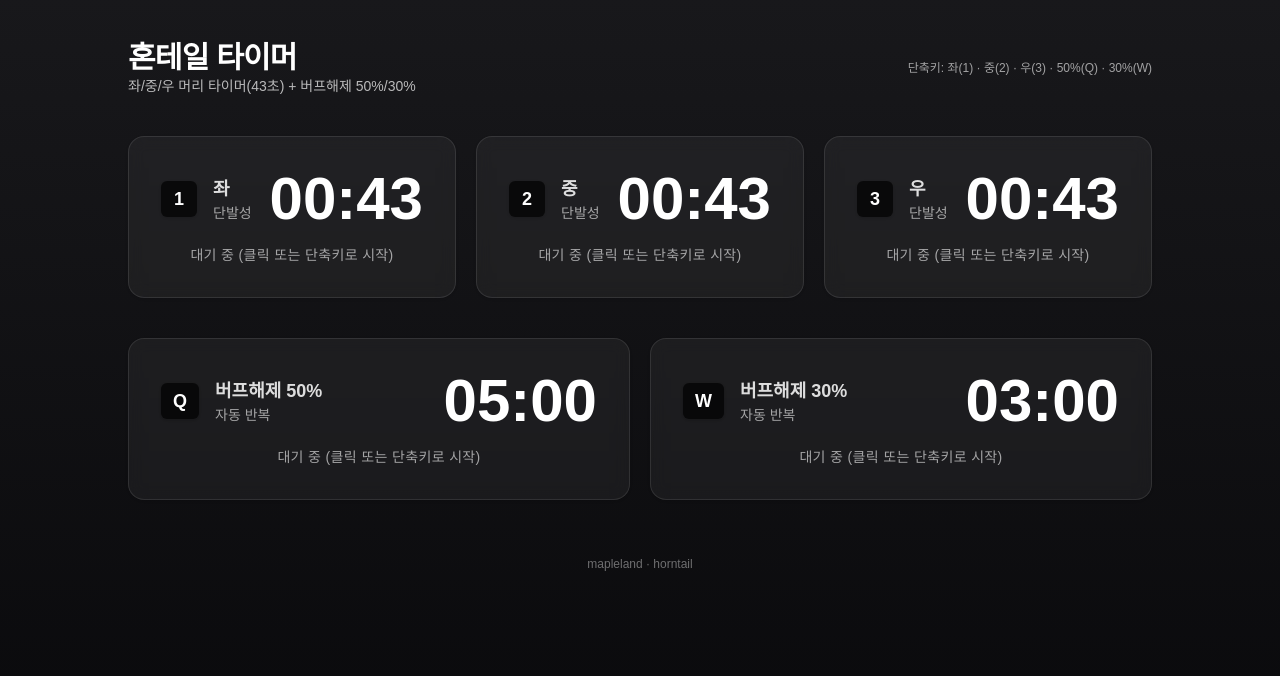
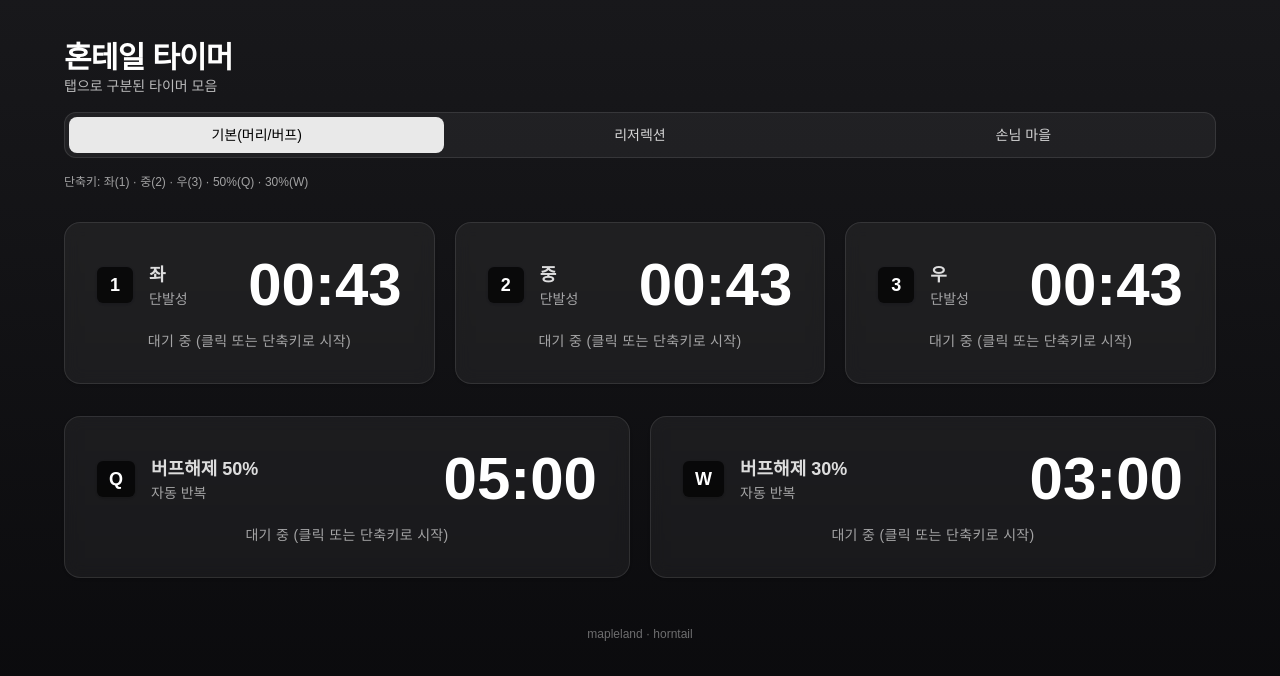
Before and after one commit to myungwoo/horntail-timer, a Next.js app: page / in a window 1280 px wide. Shown: the top 676 px of the page. Built offline with nearby package versions, Linux system fonts and the light colour scheme.

Commit message:
리저렉션 타이머와 손님 마을 타이머 추가

```diff
--- a/src/app/page.tsx
+++ b/src/app/page.tsx
@@ -1,28 +1,76 @@
+"use client";
+
+import { useState } from "react";
 import TimerCard from "@/components/TimerCard";
 
+type TabKey = "core" | "res" | "guest";
+
 export default function Home() {
+  const [tab, setTab] = useState<TabKey>("core");
   return (
     <div className="min-h-screen bg-gradient-to-b from-zinc-900 to-zinc-950 px-4 py-6 text-white sm:px-8 sm:py-10">
-      <main className="mx-auto max-w-5xl space-y-8 sm:space-y-10">
-        <header className="flex flex-col items-start justify-between gap-4 sm:flex-row sm:items-center">
-          <div>
-            <h1 className="text-2xl font-bold tracking-tight sm:text-3xl">혼테일 타이머</h1>
-            <p className="text-sm text-white/70">좌/중/우 머리 타이머(43초) + 버프해제 50%/30%</p>
+      <main className="mx-auto max-w-6xl space-y-6 sm:space-y-8">
+        <header className="flex flex-col gap-4">
+          <div className="flex items-center justify-between">
+            <div>
+              <h1 className="text-2xl font-bold tracking-tight sm:text-3xl">혼테일 타이머</h1>
+              <p className="text-sm text-white/70">탭으로 구분된 타이머 모음</p>
+            </div>
+          </div>
+          <div className="flex w-full items-center gap-2 rounded-xl border border-white/10 bg-white/5 p-1">
+            <button
+              type="button"
+              onClick={() => setTab("core")}
+              className={`flex-1 rounded-lg px-3 py-2 text-sm font-medium ${tab === "core" ? "bg-white/90 text-black" : "text-white/80 hover:bg-white/10"}`}
+            >
+              기본(머리/버프)
+            </button>
+            <button
+              type="button"
+              onClick={() => setTab("res")}
+              className={`flex-1 rounded-lg px-3 py-2 text-sm font-medium ${tab === "res" ? "bg-white/90 text-black" : "text-white/80 hover:bg-white/10"}`}
+            >
+              리저렉션
+            </button>
+            <button
+              type="button"
+              onClick={() => setTab("guest")}
+              className={`flex-1 rounded-lg px-3 py-2 text-sm font-medium ${tab === "guest" ? "bg-white/90 text-black" : "text-white/80 hover:bg-white/10"}`}
+            >
+              손님 마을
+            </button>
           </div>
           <div className="text-xs text-white/60">
-            단축키: 좌(1) · 중(2) · 우(3) · 50%(Q) · 30%(W)
+            {tab === "core" && "단축키: 좌(1) · 중(2) · 우(3) · 50%(Q) · 30%(W)"}
+            {tab === "res" && "단축키: 1~5 리저 → Z · X · C · V · B"}
+            {tab === "guest" && "단축키: 손님 마을 → Space"}
           </div>
         </header>
 
-        <section aria-label="heads" className="grid grid-cols-1 gap-5 sm:grid-cols-3">
+        <section aria-label="heads" className={`${tab === "core" ? "grid" : "hidden"} grid-cols-1 gap-5 sm:grid-cols-3`}>
           <TimerCard label="좌" hotkey="1" durationSeconds={43} autoRepeat={false} accentClassName="from-rose-500 to-orange-500" warningSeconds={3} warningBgClassName="bg-rose-500" soundProfile="left" />
           <TimerCard label="중" hotkey="2" durationSeconds={43} autoRepeat={false} accentClassName="from-amber-500 to-yellow-500" warningSeconds={3} warningBgClassName="bg-amber-500" soundProfile="middle" />
           <TimerCard label="우" hotkey="3" durationSeconds={43} autoRepeat={false} accentClassName="from-emerald-500 to-teal-500" warningSeconds={3} warningBgClassName="bg-emerald-500" soundProfile="right" />
         </section>
 
-        <section aria-label="dispels" className="grid grid-cols-1 gap-5 sm:grid-cols-2">
+        <section aria-label="dispels" className={`${tab === "core" ? "grid" : "hidden"} grid-cols-1 gap-5 sm:grid-cols-2`}>
           <TimerCard label="버프해제 50%" hotkey="q" durationSeconds={5 * 60} autoRepeat accentClassName="from-sky-500 to-indigo-500" warningSeconds={10} warningBgClassName="bg-sky-500" soundProfile="dispel50" />
           <TimerCard label="버프해제 30%" hotkey="w" durationSeconds={3 * 60} autoRepeat accentClassName="from-fuchsia-500 to-pink-600" warningSeconds={10} warningBgClassName="bg-fuchsia-500" soundProfile="dispel30" />
+        </section>
+
+        <section aria-label="resurrection-row-1" className={`${tab === "res" ? "grid" : "hidden"} grid-cols-1 gap-5 sm:grid-cols-3`}>
+          <TimerCard label="1번 리저" hotkey="z" durationSeconds={29 * 60 + 58} autoRepeat={false} accentClassName="from-purple-500 to-violet-600" warningSeconds={10} warningBgClassName="bg-purple-600" />
+          <TimerCard label="2번 리저" hotkey="x" durationSeconds={29 * 60 + 58} autoRepeat={false} accentClassName="from-purple-500 to-violet-600" warningSeconds={10} warningBgClassName="bg-purple-600" />
+          <TimerCard label="3번 리저" hotkey="c" durationSeconds={29 * 60 + 58} autoRepeat={false} accentClassName="from-purple-500 to-violet-600" warningSeconds={10} warningBgClassName="bg-purple-600" />
+        </section>
+
+        <section aria-label="resurrection-row-2" className={`${tab === "res" ? "grid" : "hidden"} grid-cols-1 gap-5 sm:grid-cols-2`}>
+          <TimerCard label="4번 리저" hotkey="v" durationSeconds={29 * 60 + 58} autoRepeat={false} accentClassName="from-purple-500 to-violet-600" warningSeconds={10} warningBgClassName="bg-purple-600" />
+          <TimerCard label="5번 리저" hotkey="b" durationSeconds={29 * 60 + 58} autoRepeat={false} accentClassName="from-purple-500 to-violet-600" warningSeconds={10} warningBgClassName="bg-purple-600" />
+        </section>
+
+        <section aria-label="guest-town" className={`${tab === "guest" ? "grid" : "hidden"} grid-cols-1 gap-5`}>
+          <TimerCard label="손님 마을" hotkey="space" durationSeconds={14 * 60} autoRepeat={false} accentClassName="from-slate-500 to-slate-700" warningSeconds={5} warningBgClassName="bg-slate-600" soundProfile="guest" />
         </section>
 
         <footer className="pt-4 text-center text-xs text-white/40">mapleland · horntail</footer>
--- a/src/components/TimerCard.tsx
+++ b/src/components/TimerCard.tsx
@@ -112,7 +112,9 @@ export default function TimerCard({
       const normalizedHotkey = hotkey.toLowerCase();
       const keyMatch = (e.key || "").toLowerCase() === normalizedHotkey;
       const codeMatch = e.code === `Digit${hotkey}` || e.code === `Key${hotkey.toUpperCase()}`;
-      if (keyMatch || codeMatch) {
+      const isSpaceHotkey = normalizedHotkey === "space" || normalizedHotkey === " ";
+      const spaceMatch = e.code === "Space" || (e.key === " ") || ((e.key || "").toLowerCase() === "spacebar");
+      if (keyMatch || codeMatch || (isSpaceHotkey && spaceMatch)) {
         e.preventDefault();
         if (e.shiftKey || e.metaKey) {
           // Stop with modifier for power users
--- a/src/lib/audio.ts
+++ b/src/lib/audio.ts
@@ -58,7 +58,7 @@ export function playPattern(steps: ToneStep[], options?: { volume?: number }): v
   }
 }
 
-export type SoundProfile = "left" | "middle" | "right" | "dispel50" | "dispel30";
+export type SoundProfile = "left" | "middle" | "right" | "dispel50" | "dispel30" | "guest";
 
 export function getPatternForProfile(profile: SoundProfile): ToneStep[] {
   switch (profile) {
@@ -78,6 +78,11 @@ export function getPatternForProfile(profile: SoundProfile): ToneStep[] {
         { frequency: 900, durationMs: 110 },
         { frequency: 600, durationMs: 110, gapMs: 70 },
       ];
+    case "guest":
+      return [
+        { frequency: 780, durationMs: 140 },
+        { frequency: 780, durationMs: 140, gapMs: 90 },
+      ];
     default:
       return [{ frequency: 800, durationMs: 120 }];
   }
```
Also changed, not shown: 1 other file (tests, documents, lock files or other folders).
